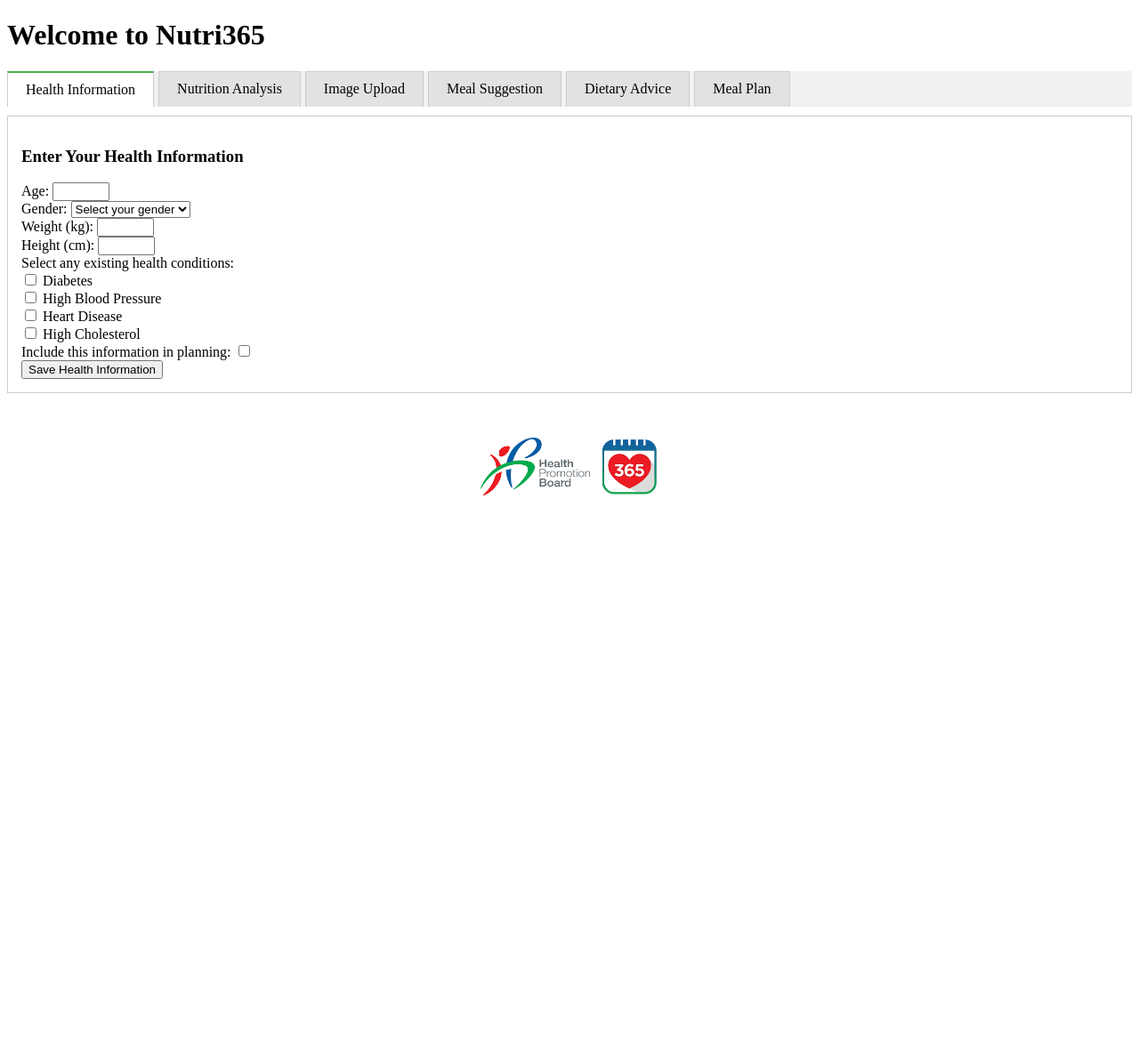
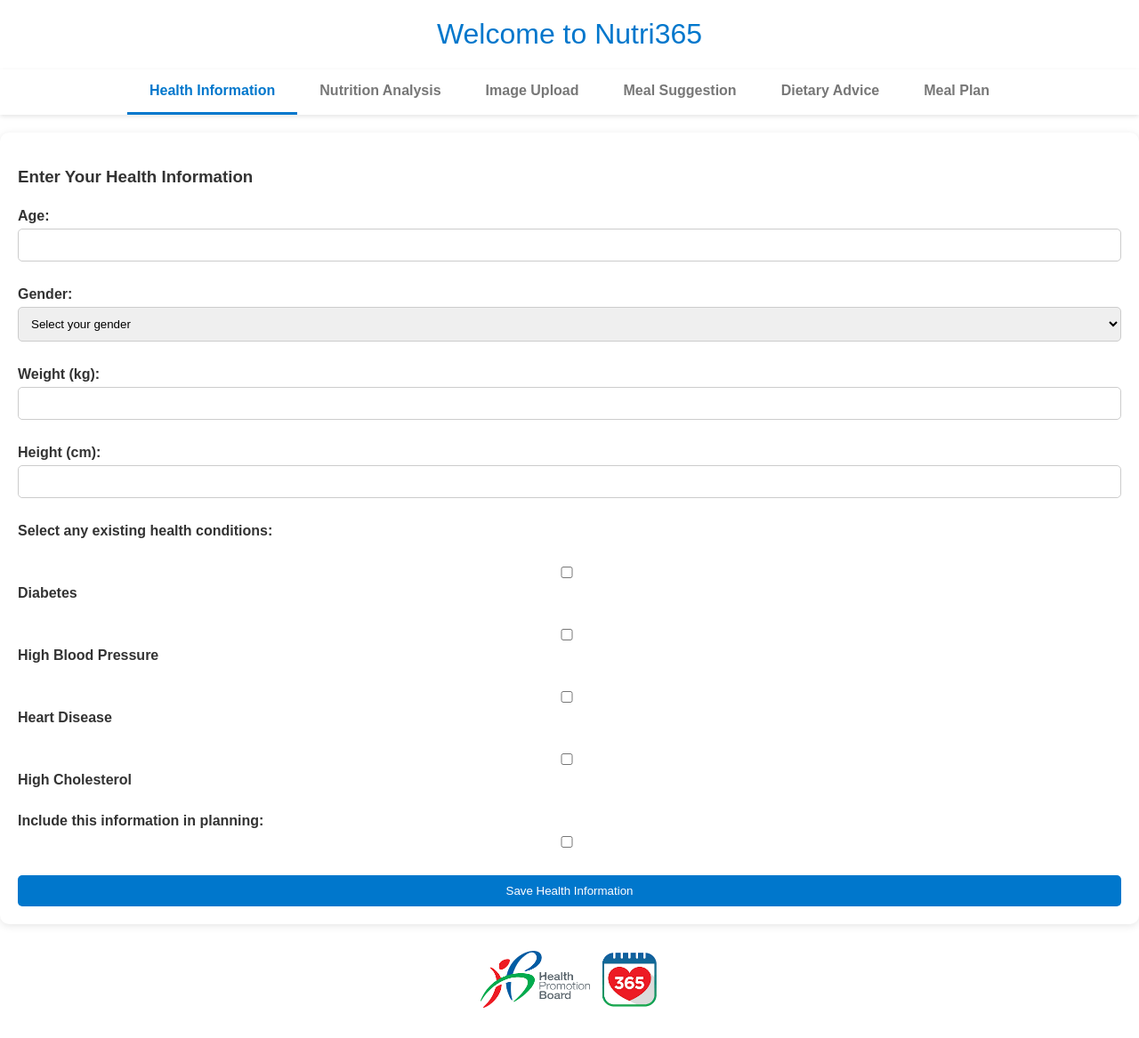
Before and after one commit to angyonghaseyo/Healthier365, a Flask app: page / in a window 1280 px wide. Shown: the whole page at 89% size. Before the commit the page ends 557 px from the top, so only its background shows below. Run offline with Flask 2, Linux system fonts and the light colour scheme.

Commit message:
Update styles

```diff
--- a/templates/index.html
+++ b/templates/index.html
@@ -5,46 +5,129 @@
     <meta name="viewport" content="width=device-width, initial-scale=1.0" />
     <title>Nutri365</title>
     <style>
-      /* Basic styles for tabs */
+      /* General Style */
+      body {
+        font-family: Arial, sans-serif;
+
+        color: #333;
+        margin: 0;
+        padding: 0;
+        box-sizing: border-box;
+      }
+
+      h1 {
+        text-align: center;
+        color: #0077cc;
+        margin-top: 20px;
+        font-weight: normal;
+      }
+
+      /* Tabs */
       .tabs {
         display: flex;
-        cursor: pointer;
-        background-color: #f1f1f1;
-        margin-bottom: 10px;
+        justify-content: center;
+        background-color: #ffffff;
+        box-shadow: 0px 2px 5px rgba(0, 0, 0, 0.1);
+        margin-bottom: 20px;
       }
 
       .tab {
-        padding: 10px 20px;
-        border: 1px solid #ccc;
-        border-bottom: none;
-        background-color: #e2e2e2;
-        margin-right: 5px;
+        padding: 15px 25px;
+        cursor: pointer;
+        border-bottom: 3px solid transparent;
+        color: #777;
+        font-weight: 600;
+        transition: color 0.3s;
       }
 
       .tab.active {
-        background-color: #ffffff;
-        border-top: 2px solid #4caf50;
+        color: #0077cc;
+        border-bottom: 3px solid #0077cc;
       }
 
+      /* Container for the content */
+      .content-container {
+        width: 90%;
+        max-width: 800px;
+        margin: 0 auto;
+      }
+
+      /* Tab Content */
       .tab-content {
         display: none;
-        border: 1px solid #ccc;
-        padding: 15px;
+        background-color: #ffffff;
+        padding: 20px;
+        border-radius: 10px;
+        box-shadow: 0 2px 10px rgba(0, 0, 0, 0.1);
+        margin-bottom: 20px;
       }
 
       .tab-content.active {
         display: block;
       }
 
+      /* Forms */
+      form {
+        display: grid;
+        grid-gap: 5px;
+      }
+
+      label {
+        font-weight: bold;
+        color: #333;
+      }
+
+      input[type="number"],
+      input[type="text"],
+      select {
+        padding: 10px;
+        border: 1px solid #ccc;
+        border-radius: 5px;
+      }
+
+      input[type="checkbox"] {
+        margin-right: 10px;
+      }
+
+      /* Buttons */
+      button {
+        padding: 10px 20px;
+        background-color: #0077cc;
+        color: #ffffff;
+        border: none;
+        border-radius: 5px;
+        cursor: pointer;
+        transition: background-color 0.3s;
+      }
+
+      button:hover {
+        background-color: #005fa3;
+      }
+
+      /* Image Upload */
+      #image-preview {
+        margin-top: 15px;
+        max-width: 100%;
+        border-radius: 10px;
+        box-shadow: 0 2px 8px rgba(0, 0, 0, 0.1);
+      }
+
+      /* Tab Section Styling */
+      .form-section {
+        background-color: #f1f1f1;
+        padding: 20px;
+        border-radius: 10px;
+        margin-bottom: 20px;
+        box-shadow: 0 2px 5px rgba(0, 0, 0, 0.1);
+      }
+
       .logo-container {
-        display: flex;
-        justify-content: center;
-        margin-top: 50px;
+        text-align: center;
+        margin: 30px 0;
       }
     </style>
   </head>
   <body>
-
     <h1>Welcome to Nutri365</h1>
 
     <!-- Tab Navigation -->
@@ -129,7 +212,9 @@
         />
         <label for="high_cholesterol">High Cholesterol</label>
         <br />
-        <label for="include_health">Include this information in planning:</label>
+        <label for="include_health"
+          >Include this information in planning:</label
+        >
         <input type="checkbox" id="include_health" name="include_health" />
         <br />
         <button type="submit">Save Health Information</button>
@@ -153,6 +238,11 @@
       <form id="image-upload-form" enctype="multipart/form-data">
         <h3>Upload Food Image for Nutritional Analysis</h3>
         <label for="food-image">Choose an image of food:</label>
+        <img
+          id="image-preview"
+          style="max-width: 300px; display: none"
+          alt="Food Image Preview"
+        />
         <input
           type="file"
           id="food-image"
@@ -162,11 +252,6 @@
         />
         <button type="submit">Upload and Analyze</button>
       </form>
-      <img
-        id="image-preview"
-        style="max-width: 300px; display: none"
-        alt="Food Image Preview"
-      />
       <div id="image-analysis-result"></div>
     </div>
 
@@ -485,22 +570,28 @@
 
     <!-- Logo -->
     <div class="logo-container">
-      <img src={{url_for('static', filename='healthy365logo.png')}} alt="Healthy365 Logo" style="max-width: 200px;" />
+      <img src={{url_for('static', filename='healthy365logo.png')}}
+      alt="Healthy365 Logo" style="max-width: 200px;" />
     </div>
 
     <!-- JavaScript to handle form submissions and display results -->
     <script>
-
-       // Tab switching logic
-       document.querySelectorAll('.tab').forEach((tab) => {
-        tab.addEventListener('click', () => {
+      // Tab switching logic
+      document.querySelectorAll(".tab").forEach((tab) => {
+        tab.addEventListener("click", () => {
           // Remove active class from all tabs and contents
-          document.querySelectorAll('.tab').forEach((t) => t.classList.remove('active'));
-          document.querySelectorAll('.tab-content').forEach((content) => content.classList.remove('active'));
+          document
+            .querySelectorAll(".tab")
+            .forEach((t) => t.classList.remove("active"));
+          document
+            .querySelectorAll(".tab-content")
+            .forEach((content) => content.classList.remove("active"));
 
           // Add active class to the clicked tab and its corresponding content
-          tab.classList.add('active');
-          document.getElementById(tab.getAttribute('data-tab')).classList.add('active');
+          tab.classList.add("active");
+          document
+            .getElementById(tab.getAttribute("data-tab"))
+            .classList.add("active");
         });
       });
 
```
